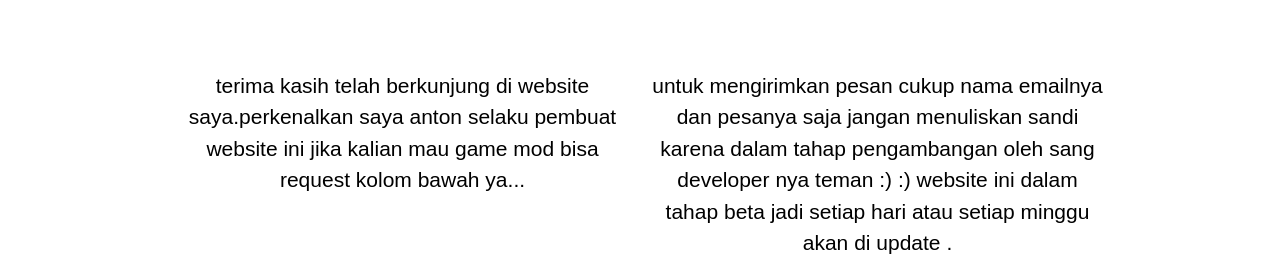
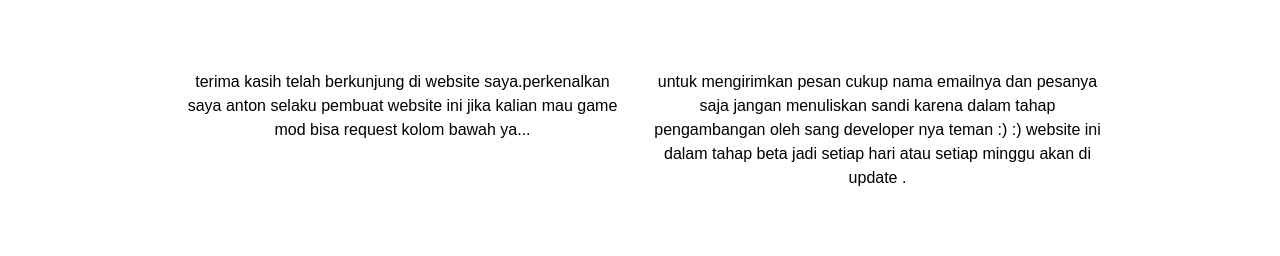
Before and after one commit to antonsatria/antonsatria.github.io, a plain HTML site: page index.html in a window 1280 px wide. Shown: the part 547-803 px from the top of the page. Drawn offline with nearby package versions, Linux system fonts and the light colour scheme.

Commit message:
Add files via upload

```diff
--- a/style.css
+++ b/style.css
@@ -5,7 +5,7 @@
 .ab{
     color: black;
     font-family: sans-serif;
-    font-size: 21px;
+    font-size: medium;
 }
 .display-4{
     color: black;
```
Also changed, not shown: index.html (+1 -2 lines).
